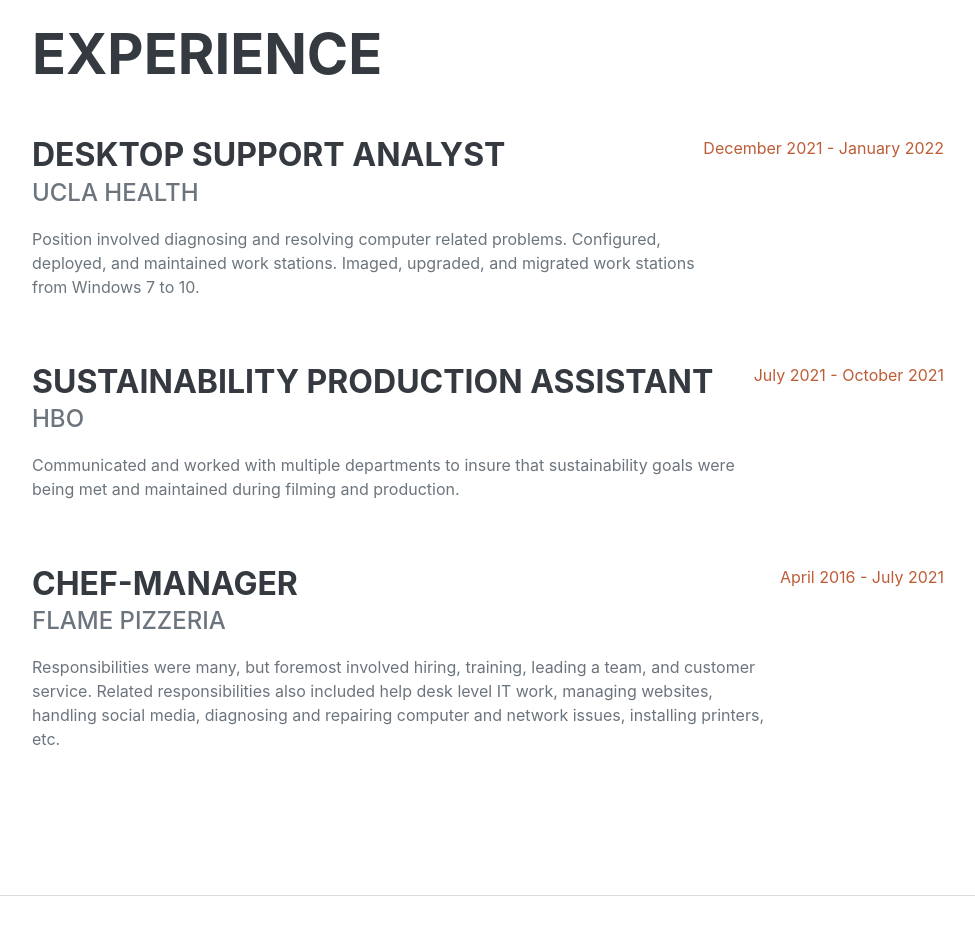
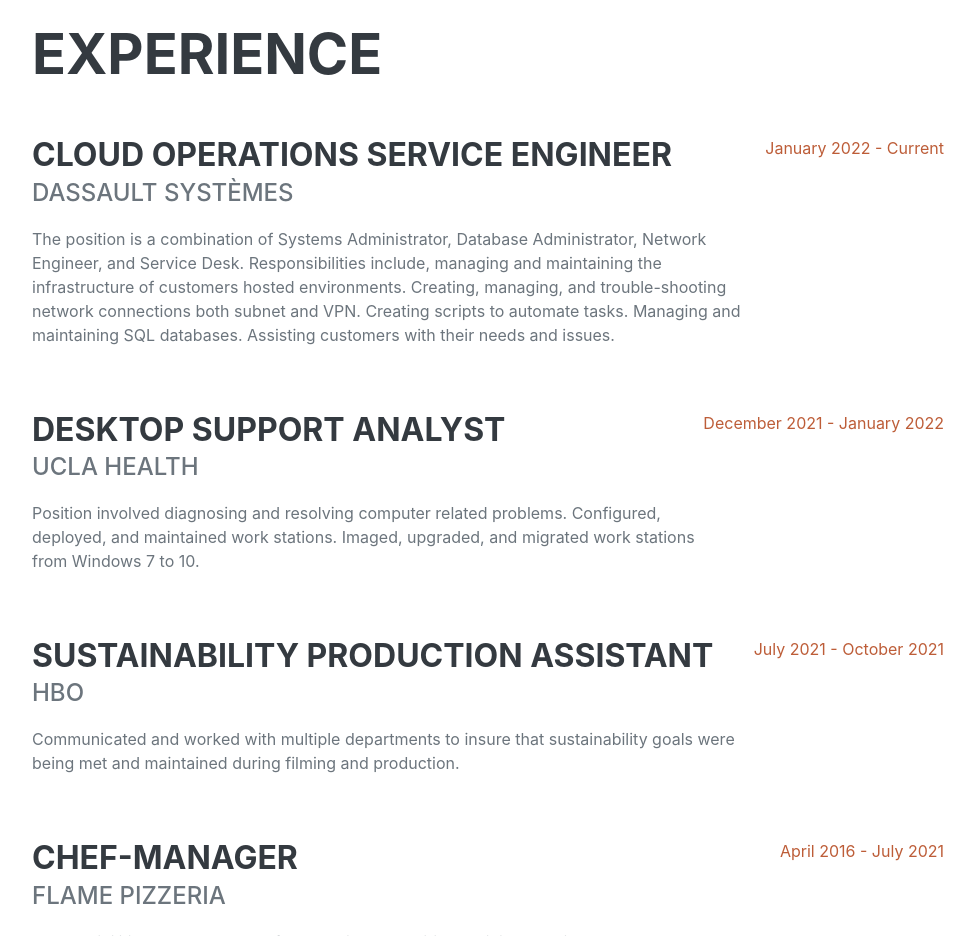
Before and after one commit to EnocGuardado/resumePipeline, a plain HTML site: page index.html in a window 1280 px wide. Shown: the part 860-1796 px from the top of the page, without its empty margins (288-1263 px from the left). Drawn offline with nearby package versions, Linux system fonts and the light colour scheme; a web font is replaced by a local one.

Commit message:
Adding current job as of 5/15/22

```diff
--- a/index.html
+++ b/index.html
@@ -63,6 +63,14 @@
             <div class="resume-section-content">
                 <h2 class="mb-5">Experience</h2>
 		          <div class="d-flex flex-column flex-md-row justify-content-between mb-5">
+                    <div class="flex-grow-1">
+                        <h3 class="mb-0">Cloud Operations Service Engineer</h3>
+                        <div class="subheading mb-3">Dassault Systèmes</div>
+                        <p>The position is a combination of Systems Administrator, Database Administrator, Network Engineer, and Service Desk. Responsibilities include, managing and maintaining the infrastructure of customers hosted environments. Creating, managing, and trouble-shooting network connections both subnet and VPN. Creating scripts to automate tasks. Managing and maintaining SQL databases. Assisting customers with their needs and issues.</p>
+                    </div>
+                    <div class="flex-shrink-0"><span class="text-primary">January 2022 - Current</span></div>
+                </div>
+ 		          <div class="d-flex flex-column flex-md-row justify-content-between mb-5">
                     <div class="flex-grow-1">
                         <h3 class="mb-0">Desktop Support Analyst</h3>
                         <div class="subheading mb-3">UCLA Health</div>
```
